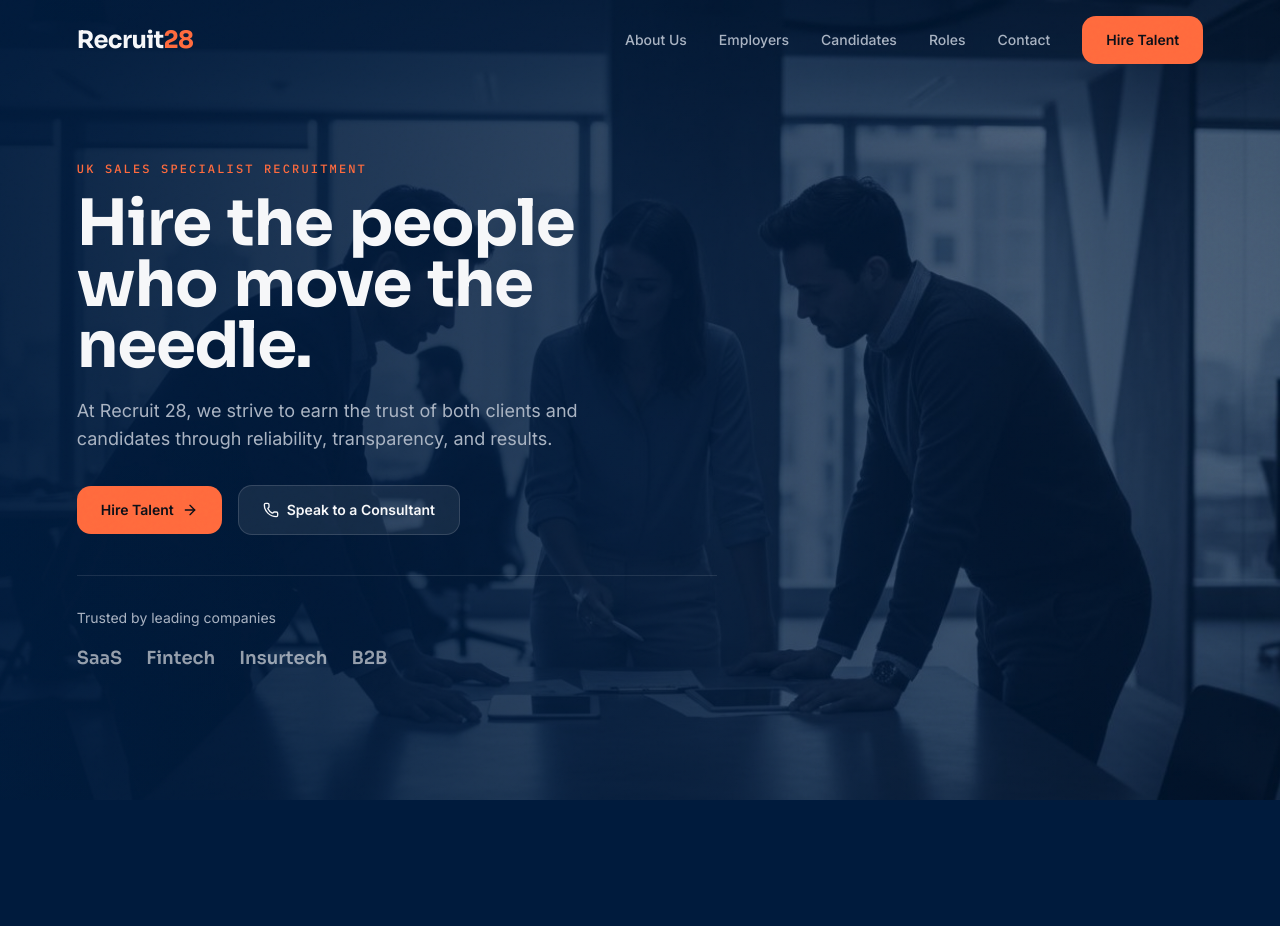
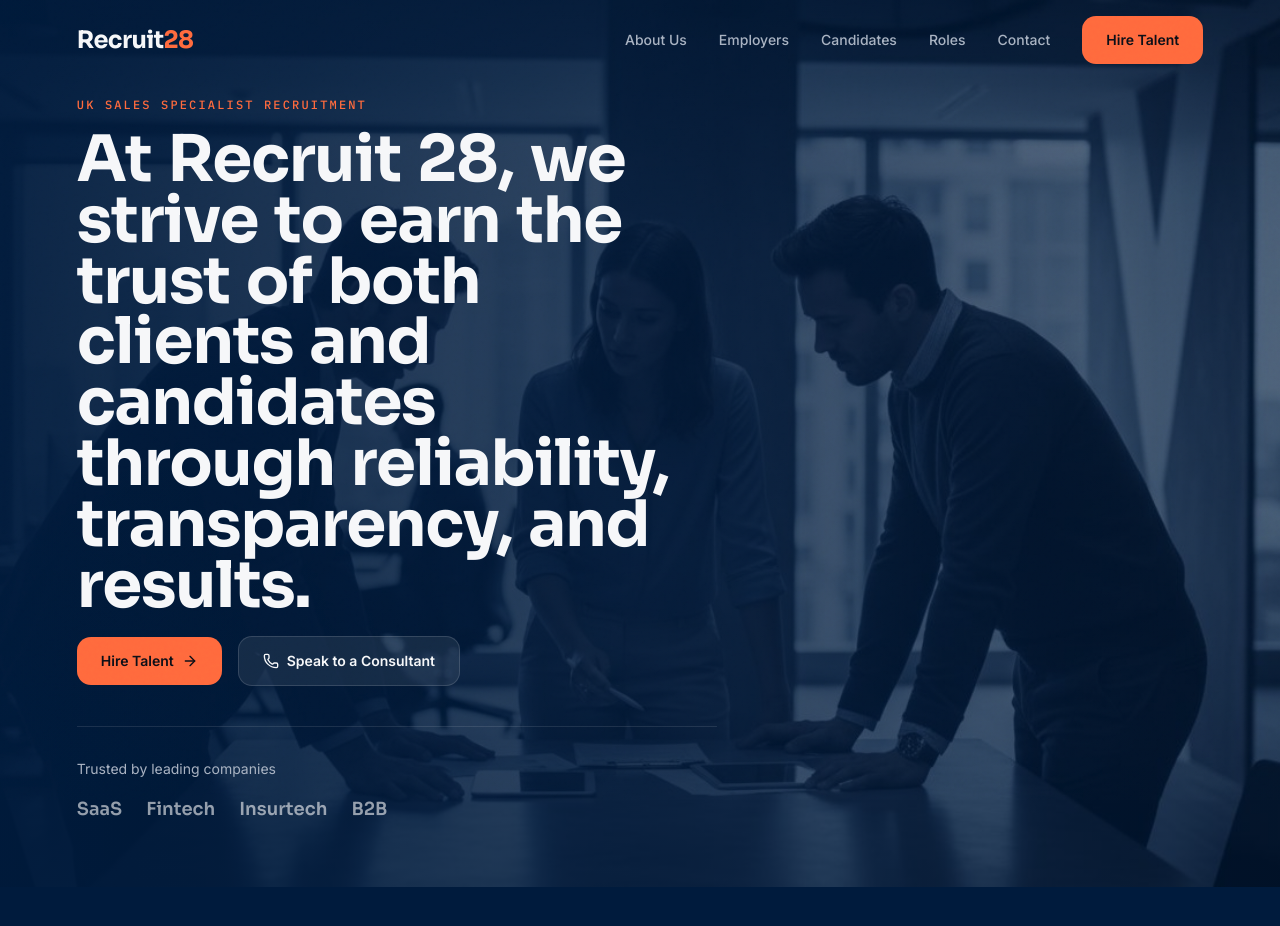
Before and after one commit to j1kn/Recritement, a React (Vite) app: page / in a window 1280 px wide. Shown: the top 926 px of the page. Built offline with nearby package versions, Linux system fonts and the light colour scheme.

Commit message:
Refactor Statement tags and Specialists intro text

```diff
--- a/src/sections/Hero.tsx
+++ b/src/sections/Hero.tsx
@@ -11,7 +11,7 @@ export default function Hero() {
   const portraitRef = useRef<HTMLDivElement>(null);
   const microLabelRef = useRef<HTMLSpanElement>(null);
   const headlineRef = useRef<HTMLHeadingElement>(null);
-  const subheadlineRef = useRef<HTMLParagraphElement>(null);
+
   const ctaRef = useRef<HTMLDivElement>(null);
 
   // Auto-play entrance animation on load
@@ -29,12 +29,6 @@ export default function Hero() {
           { opacity: 0, y: 20 },
           { opacity: 1, y: 0, duration: 0.6, stagger: 0.04 },
           '-=0.2'
-        )
-        .fromTo(
-          subheadlineRef.current,
-          { opacity: 0, y: 15 },
-          { opacity: 1, y: 0, duration: 0.5 },
-          '-=0.3'
         )
         .fromTo(
           ctaRef.current,
@@ -94,7 +88,7 @@ export default function Hero() {
     }
   };
 
-  const headlineWords = 'Hire the people who move the needle.'.split(' ');
+  const headlineWords = 'At Recruit 28, we strive to earn the trust of both clients and candidates through reliability, transparency, and results.'.split(' ');
 
   return (
     <section
@@ -137,13 +131,7 @@ export default function Hero() {
               ))}
             </h1>
 
-            {/* Subheadline */}
-            <p
-              ref={subheadlineRef}
-              className="text-lg text-slate-muted max-w-xl mb-8"
-            >
-              At Recruit 28, we strive to earn the trust of both clients and candidates through reliability, transparency, and results.
-            </p>
+
 
             {/* CTAs */}
             <div ref={ctaRef} className="flex flex-wrap items-center gap-4">
--- a/src/sections/Specialists.tsx
+++ b/src/sections/Specialists.tsx
@@ -90,7 +90,7 @@ export default function Specialists() {
             We're sales recruitment specialists.
           </h2>
           <p className="animate-item text-lg text-slate-muted max-w-2xl mx-auto">
-            Not generalists. Not job boards. Just focused delivery from a team that understands sales.
+            Our Expertise. Just focused delivery from a team that understands sales.
           </p>
         </div>
 
--- a/src/sections/Statement.tsx
+++ b/src/sections/Statement.tsx
@@ -6,8 +6,6 @@ import { ArrowRight, CheckCircle } from 'lucide-react';
 gsap.registerPlugin(ScrollTrigger);
 
 const benefits = [
-  'Average 14 days to first shortlist',
-  '95% placement retention at 12 months',
   'Dedicated account manager',
 ];
 
```
